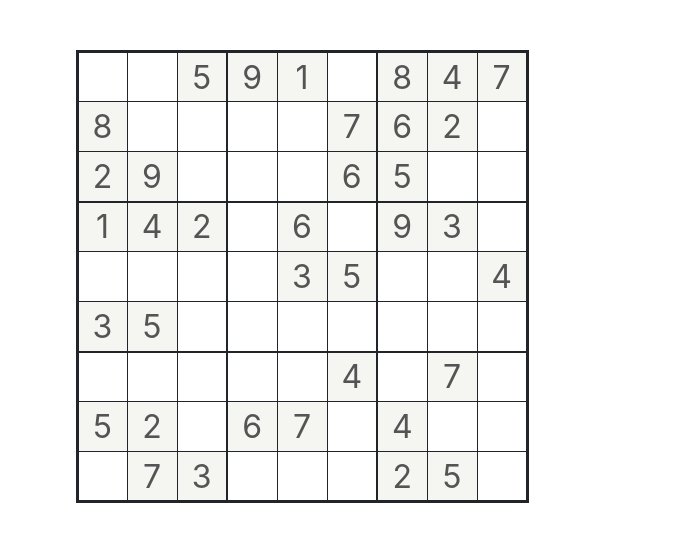
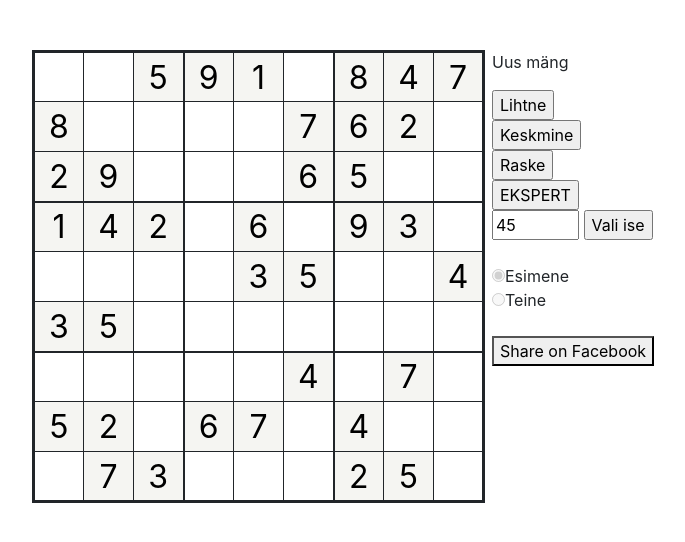
Before and after one commit to silverabel/sudoku, a Django app: page / in a window 1280 px wide. Shown: the top 542 px of the page, without its empty margins (338-1023 px from the left). Run offline with Django 3.2, Linux system fonts and the light colour scheme; some libraries are stand-ins or nearby versions.

Commit message:
raskusastmed ja kommenteerimine

```diff
--- a/pages/urls.py
+++ b/pages/urls.py
@@ -3,5 +3,5 @@ from django.urls import path
 from . import views
 
 urlpatterns = [
-  path('', views.index, name= 'index')
+  path('', views.index, name='index'),
 ]
--- a/pages/views.py
+++ b/pages/views.py
@@ -9,8 +9,12 @@ def index(request):
       a = sudoku[8][8]
     except:
       pass
-  sudok.eemaldaSudokustSuvaliseltNumbrid(sudoku, 45)
 
+  try:
+    eemaldatavateNumbriteArv = int(request.POST['eemaldatavateNumbriteArv'])
+  except:
+    eemaldatavateNumbriteArv = 45
+  sudok.eemaldaSudokustSuvaliseltNumbrid(sudoku, eemaldatavateNumbriteArv)
 
-  context = {'sudoku': sudoku}
+  context = {'sudoku': sudoku, 'eemaldatavateNumbriteArv': eemaldatavateNumbriteArv}
   return render(request, 'pages/index.html', context)
--- a/static/style.css
+++ b/static/css/style.css
@@ -1,15 +1,21 @@
-input {
+input.kast {
   text-align: center;
   width: 100%;
   height: 100%;
   font-size: 2em;
   border: 0;
 
+  color: transparent;
+  text-shadow: 0 0 0 black;
+  cursor: default;
+}
+
+.container {
+  margin-top: 50px;
 }
 
 table {
   margin: auto;
-  margin-top: 50px;
   table-layout: fixed;
   width: 450px;
   border: 3px solid;
--- /dev/null
+++ b/static/js/javascript.js
@@ -0,0 +1,63 @@
+var kastKlassigaElemendid = document.getElementsByClassName("kast");
+
+var muudaMitmeSisestatudNumbriFonti = function() {
+  this.style.fontSize = "0.8em";
+  this.style.paddingBottom = "24px";
+  this.style.textAlign = "left";
+};
+
+var muudaMitmeSisestatudNumbriFonti2 = function() {
+  if (this.value.length > 1) {
+    this.style.fontSize = "0.8em";
+    this.style.paddingBottom = "0px";
+    this.style.textAlign = "center";
+  }
+  if (this.value.length == 1) {
+    this.style.fontSize = "2em";
+    this.style.paddingBottom = "0px";
+    this.style.textAlign = "center";
+  }
+};
+
+for (var i = 0; i < kastKlassigaElemendid.length; i++) {
+  kastKlassigaElemendid[i].addEventListener('input', muudaMitmeSisestatudNumbriFonti2);
+}
+
+var vahetaChecki = function(key) {
+  if (key.keyCode === 9) {
+    key.preventDefault();
+    var fookusesKast = document.activeElement;
+    if (fookusesKast.localName == "body") return;
+    if (document.getElementById("teine").checked == true) {
+      document.getElementById("esimene").checked = true;
+      fookusesKast.style.paddingBottom = "0px";
+      fookusesKast.style.textAlign = "center";
+      if (fookusesKast.value.length == 1) {
+        fookusesKast.style.fontSize = "2em";
+      }
+      for (var i = 0; i < kastKlassigaElemendid.length; i++) {
+        kastKlassigaElemendid[i].removeEventListener('input', muudaMitmeSisestatudNumbriFonti);
+        kastKlassigaElemendid[i].addEventListener('input', muudaMitmeSisestatudNumbriFonti2);
+      }
+    }
+    else {
+      document.getElementById("teine").checked = true;
+        fookusesKast.style.paddingBottom = "24px";
+        fookusesKast.style.textAlign = "left";
+        fookusesKast.style.fontSize = "0.8em";
+      for (var i = 0; i < kastKlassigaElemendid.length; i++) {
+        kastKlassigaElemendid[i].removeEventListener('input', muudaMitmeSisestatudNumbriFonti2);
+        kastKlassigaElemendid[i].addEventListener('input', muudaMitmeSisestatudNumbriFonti);
+      }
+    }
+  }
+};
+document.addEventListener('keydown', vahetaChecki);
+
+var teeFookusesKastTühjaks = function(key) {
+  if (key.keyCode === 27) {
+    document.activeElement.value = "";
+  }
+};
+
+document.addEventListener('keydown', teeFookusesKastTühjaks);
--- a/templates/base.html
+++ b/templates/base.html
@@ -2,20 +2,22 @@
 <html>
 <head>
   <meta charset="UTF-8">
+  <title>Sudoku</title>
   <meta name="viewport" content="width=device-width, initial-scale=1.0">
   <meta http-equiv="X-UA-Compatible" content="ie=edge">
+  <meta name="description" content="Lõpmatult sudokusid">
   <link rel="stylesheet" href="https://stackpath.bootstrapcdn.com/bootstrap/4.4.1/css/bootstrap.min.css"
-    integrity="sha384-Vkoo8x4CGsO3+Hhxv8T/Q5PaXtkKtu6ug5TOeNV6gBiFeWPGFN9MuhOf23Q9Ifjh" crossorigin="anonymous">
-  {% load static %}<link rel="stylesheet" type="text/css" href="{% static 'style.css' %}">
-  <title>Sudoku</title>
+  integrity="sha384-Vkoo8x4CGsO3+Hhxv8T/Q5PaXtkKtu6ug5TOeNV6gBiFeWPGFN9MuhOf23Q9Ifjh" crossorigin="anonymous">
+  {% load static %}
+  <link rel="stylesheet" type="text/css" href="{% static 'css/style.css' %}">
+
+  <meta property="og:image" content="{% static 'images/sudoku.png' %}">
 </head>
 <body>
 <div class="container">
-  <div class="row">
-    <div class="col">
       {% block content %} {% endblock %}
-    </div>
-  </div>
 </div>
+<script src="{% static 'js/javascript.js' %}"></script>
+<script src="https://cdn.jsdelivr.net/npm/sharer.js@latest/sharer.min.js"></script>
 </body>
 </html>
--- a/templates/pages/index.html
+++ b/templates/pages/index.html
@@ -1,17 +1,51 @@
 {% extends 'base.html' %}
 
 {% block content %}
-  {% autoescape off %}
-
+<div class="row">
+  <div class="col-xl-3"></div>
+  <div class="col-xl-5">
     <table>
     {% for rida in sudoku %}
       <tr>
         {% for koht in rida %}
-        <td><input {% if koht != "" %}disabled{% endif %} maxlength="1" value="{{ koht }}"></td>
+          <td><input type="text" {% if koht != "" %} disabled value="{{ koht }}" {% endif %} maxlength="6" class="kast"></td>
         {% endfor %}
       </tr>
     {% endfor %}
     </table>
-
-  {% endautoescape %}
+  </div>
+  <div>
+    <p>Uus mäng</p>
+    <form action="{% url 'index' %}" method="POST">
+      {% csrf_token %}
+      <input name="eemaldatavateNumbriteArv" hidden value="36">
+      <input type="submit" value="Lihtne">
+    </form>
+    <form action="{% url 'index' %}" method="POST">
+      {% csrf_token %}
+      <input name="eemaldatavateNumbriteArv" hidden value="42">
+      <input type="submit" value="Keskmine">
+    </form>
+    <form action="{% url 'index' %}" method="POST">
+      {% csrf_token %}
+      <input name="eemaldatavateNumbriteArv" hidden value="50">
+      <input type="submit" value="Raske">
+    </form>
+    <form action="{% url 'index' %}" method="POST">
+      {% csrf_token %}
+      <input name="eemaldatavateNumbriteArv" hidden value="55">
+      <input type="submit" value="EKSPERT">
+    </form>
+    <form action="{% url 'index' %}" method="POST">
+      {% csrf_token %}
+      <input name="eemaldatavateNumbriteArv" type="number" min="0" max="81" value="{{ eemaldatavateNumbriteArv }}">
+      <input type="submit" value="Vali ise">
+    </form>
+    <br>
+    <input type="radio" disabled class="checked" name="märkmed" id="esimene" checked>Esimene<br>
+    <input type="radio" disabled name="märkmed" id="teine">Teine<br><br>
+    <button class="button" data-sharer="facebook" data-hashtag="sudok"
+    data-url="https://silverabel.pythonanywhere.com/">Share on Facebook</button>
+  </div>
+</div>
 {% endblock %}
```
Also changed, not shown: static/images/sudoku.png (added). Lines whose indentation alone changed are shown as unchanged.
